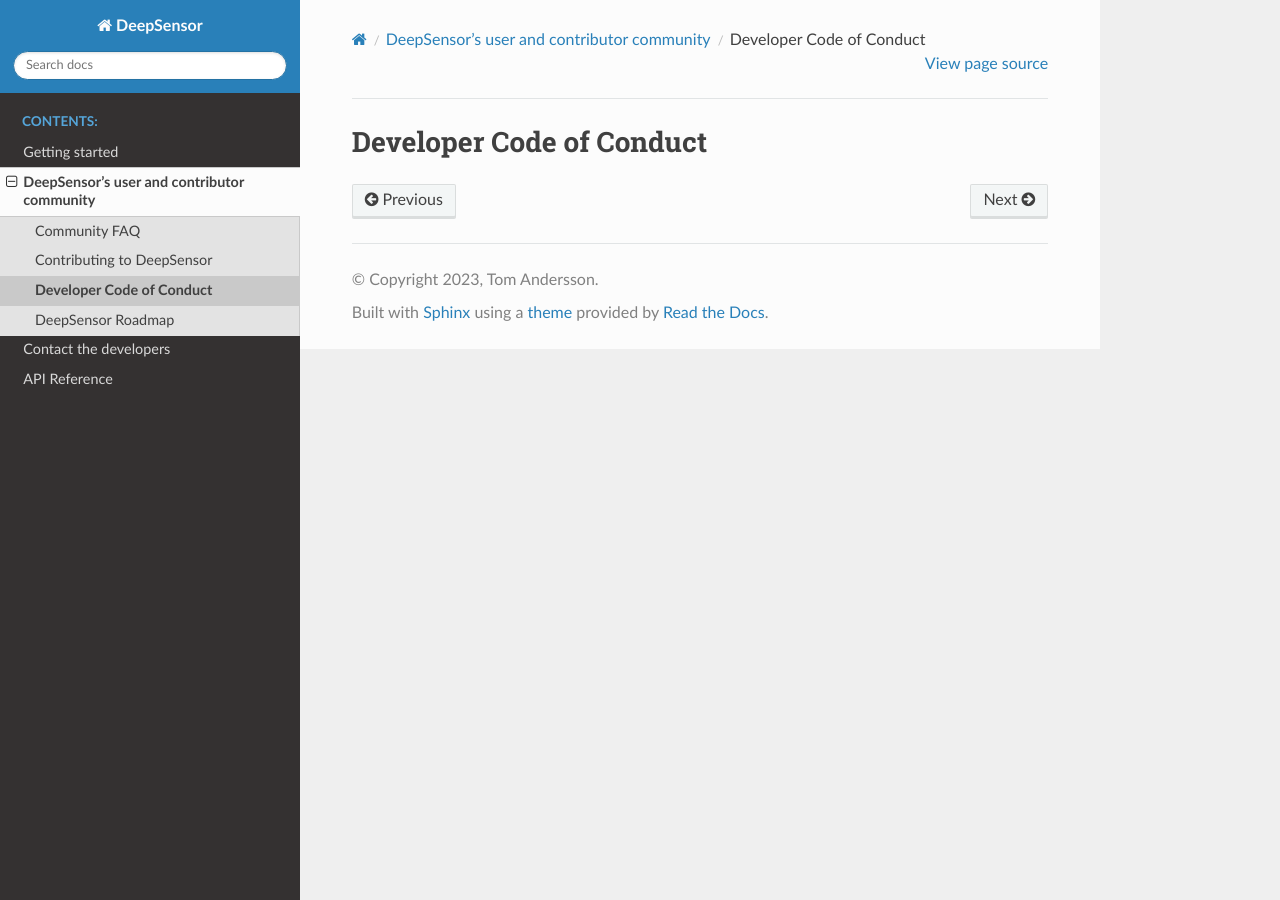
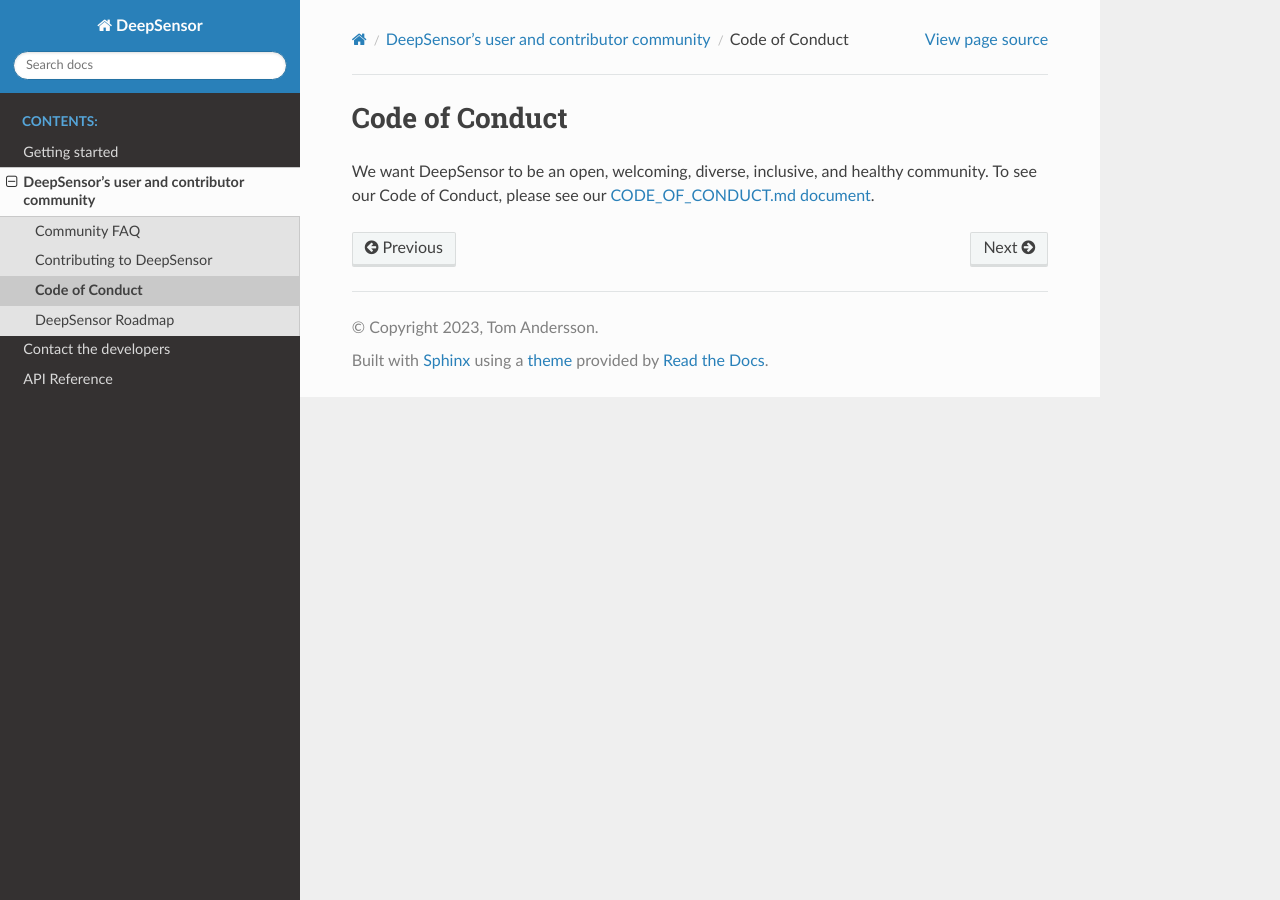
Before and after one commit to alan-turing-institute/deepsensor, a Sphinx documentation site: the page built from docs/community/code-of-conduct.rst, in a window 1280 px wide. Built offline with Sphinx 7.4.7 and the Read the Docs theme 2.0.0, drawn with Linux system fonts in a browser that asks for light colours.

Commit message:
Link to code of conduct

```diff
--- a/docs/community/code-of-conduct.rst
+++ b/docs/community/code-of-conduct.rst
@@ -1,6 +1,6 @@
 =========================
-Developer Code of Conduct
+Code of Conduct
 =========================
 
-..
-    TODO: write a code of conduct for DeepSensor/mirror the CODE-OF-CONDUCT.md document?
+We want DeepSensor to be an open, welcoming, diverse, inclusive, and healthy community.
+To see our Code of Conduct, please see our `CODE_OF_CONDUCT.md document <https://github.com/tom-andersson/deepsensor/blob/main/CODE_OF_CONDUCT.md>`_.
```
